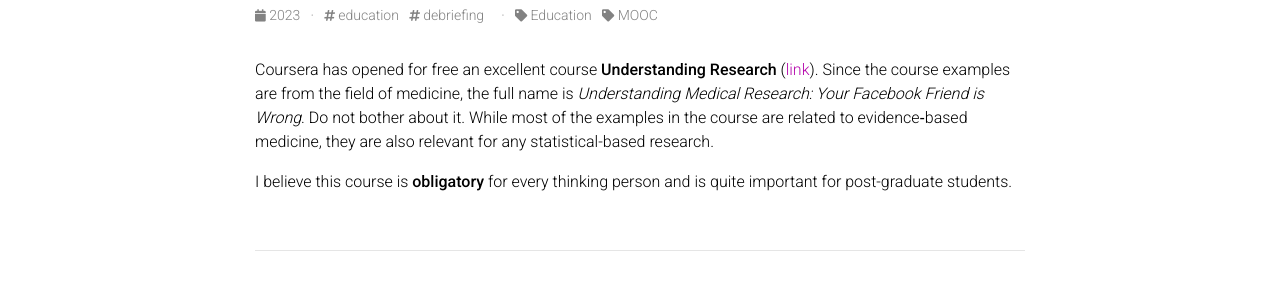
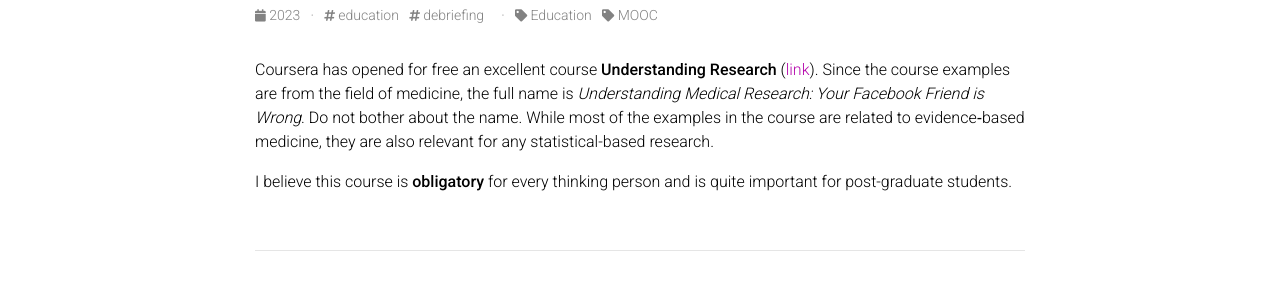
Before and after one commit to bykhov/bykhov.github.io, a Jekyll site: the page built from _posts/2023-06-19-medical_research.md, in a window 1280 px wide. Shown: the part 181-481 px from the top of the page. Built offline with Jekyll 4.4.1, drawn with Linux system fonts in a browser that asks for light colours; comment, search, counter and statistics services are not loaded; a style sheet for code colours, icons or effects is not loaded.

Commit message:
Update 2023-06-19-medical_research.md

```diff
--- a/_posts/2023-06-19-medical_research.md
+++ b/_posts/2023-06-19-medical_research.md
@@ -6,7 +6,7 @@
 categories: Education MOOC
 tags: education debriefing     # TAG names should always be lowercase
 ---
-Coursera has opened for free an excellent course **Understanding Research** ([link](https://www.coursera.org/learn/medical-research)). Since the course examples are from the field of medicine, the full name is *Understanding Medical Research: Your Facebook Friend is Wrong*. Do not bother about it.
+Coursera has opened for free an excellent course **Understanding Research** ([link](https://www.coursera.org/learn/medical-research)). Since the course examples are from the field of medicine, the full name is *Understanding Medical Research: Your Facebook Friend is Wrong*. Do not bother about the name.
 While most of the examples in the course are related to evidence‐based medicine, they are also relevant for any statistical-based research.
 
 I believe this course is **obligatory** for every thinking person and is quite important for post-graduate students.
```
